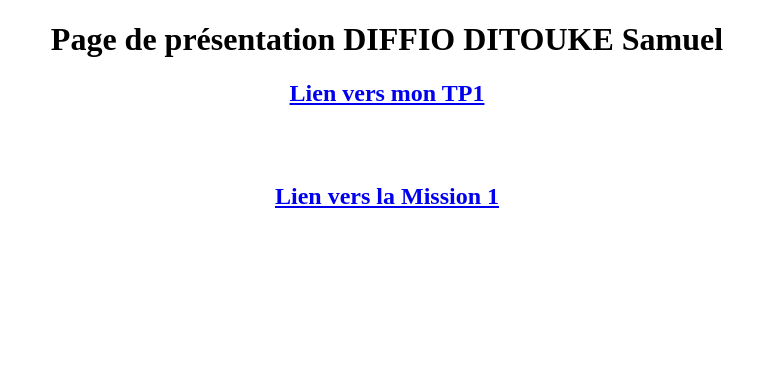
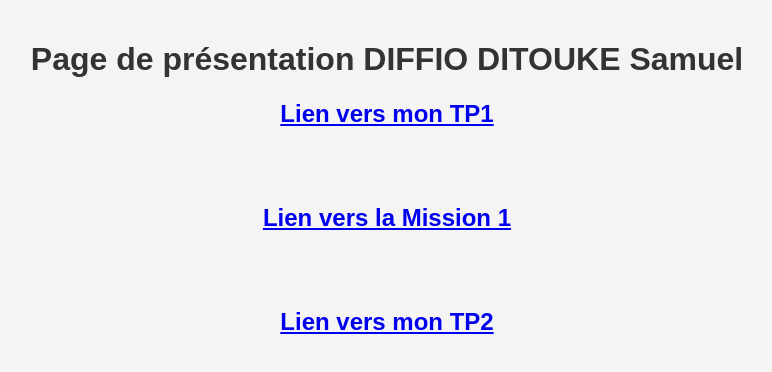
Before and after one commit to anoly2323/Projet-Code, a plain HTML site: page index.html in a window 1280 px wide. Shown: the whole page, without its empty margins (253-1025 px from the left). Drawn offline with Linux system fonts and the light colour scheme; files that its build step writes are made by us from their sources.

Commit message:
index.html

```diff
--- a/index.html
+++ b/index.html
@@ -3,6 +3,7 @@
 <head>
     <meta charset="UTF-8">
     <meta name="viewport" content="width=device-width, initial-scale=1.0">
+    <link href="index.css" rel="stylesheet">
     <title>Projet Web 2</title>
 </head>
 <body>
@@ -10,7 +11,9 @@
 
     <a href="projetweb\index.html"> <h2>Lien vers mon TP1</h2> </a><br><br>
 
-    <a href="projetweb2\metier.html"> <h2>Lien vers la Mission 1</h2> </a>
+    <a href="projetweb2\metier.html"> <h2>Lien vers la Mission 1</h2> </a><br><br>
+
+    <a href="tp2\index.html"> <h2>Lien vers mon TP2</h2> </a><br><br>
 
     </center>
 </body>
```
